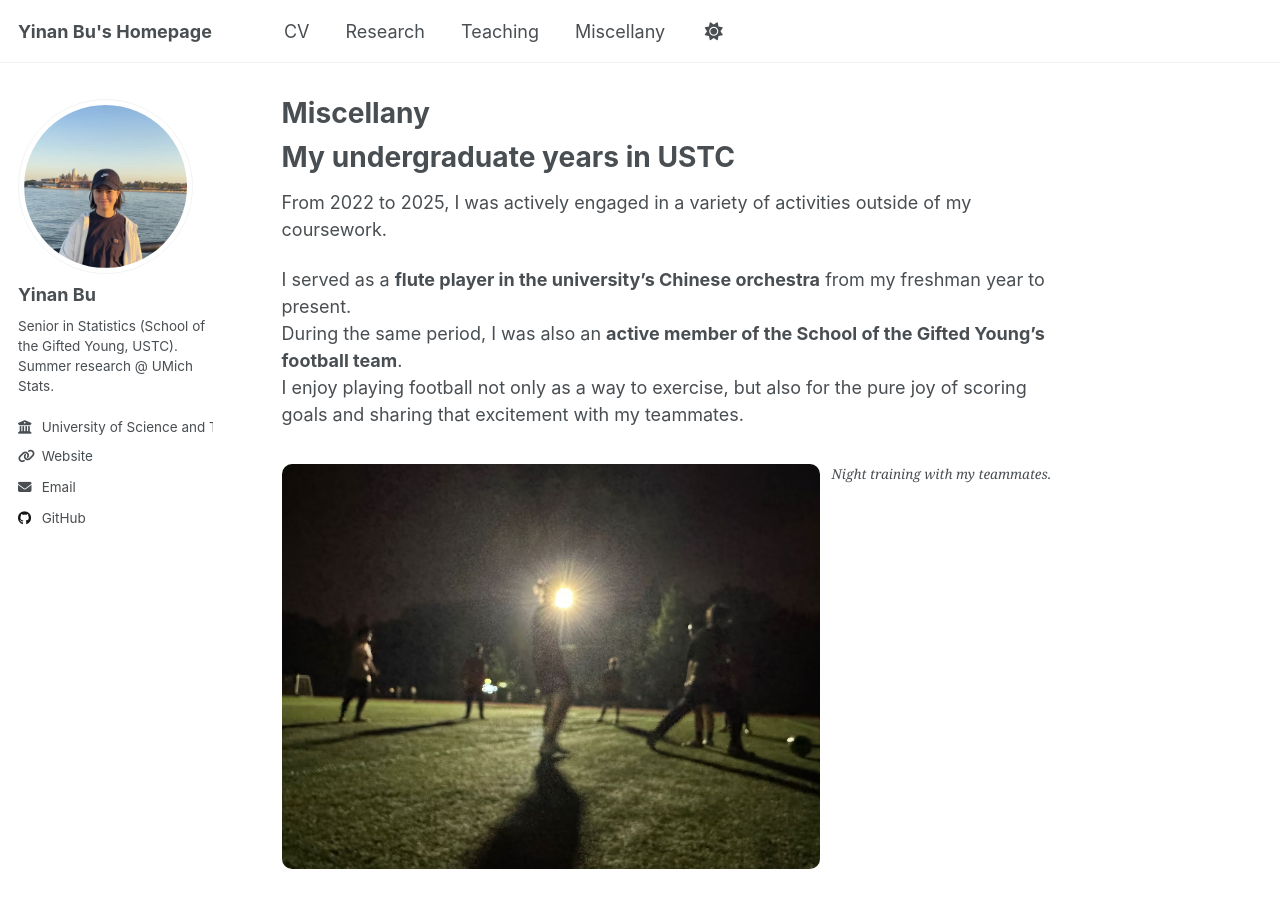
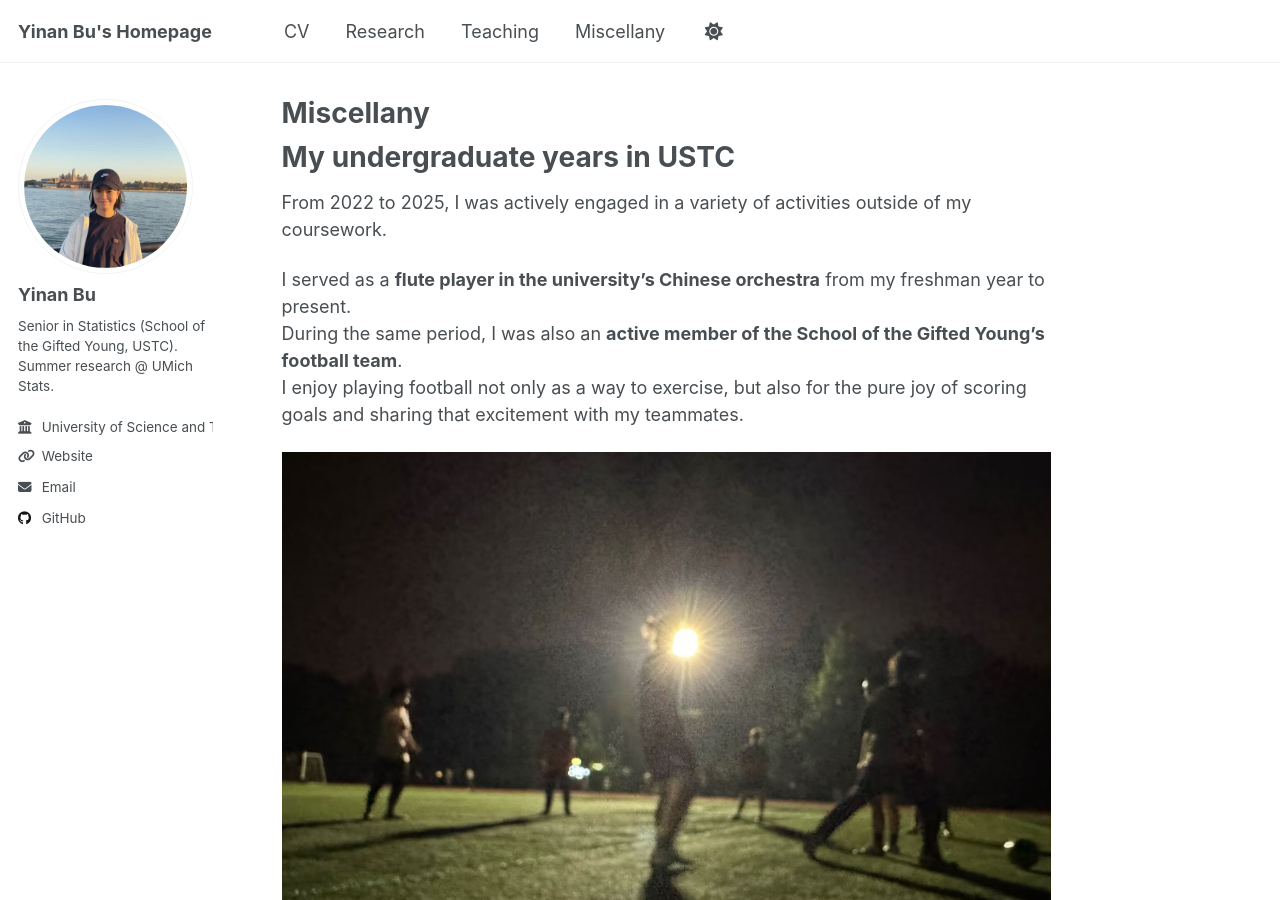
Before and after one commit to yinanbu/yinanbu.github.io, a Jekyll site: the page built from _pages/misc.md, in a window 1280 px wide and 900 px high. Built offline with Jekyll 4.4.1, drawn with Linux system fonts in a browser that asks for light colours; a script that is not in the unit is left out.

Commit message:
Update misc.md

```diff
--- a/_pages/misc.md
+++ b/_pages/misc.md
@@ -16,12 +16,8 @@
 During the same period, I was also an **active member of the School of the Gifted Young’s football team**.
 I enjoy playing football not only as a way to exercise, but also for the pure joy of scoring goals and sharing that excitement with my teammates.
 
-<figure>
-  <img src="/images/football.png" alt="Night training with my teammates." style="max-width:70%; border-radius:10px;">
-  <figcaption style="text-align:center; font-style:italic;">
-    Night training with my teammates.
-  </figcaption>
-</figure>
+![](/images/football.png)
 
+*Night training with my teammates.*
 
 In addition, I was a **member of the debate team**, where I practiced critical thinking, public speaking, and collaborative argumentation.
```
